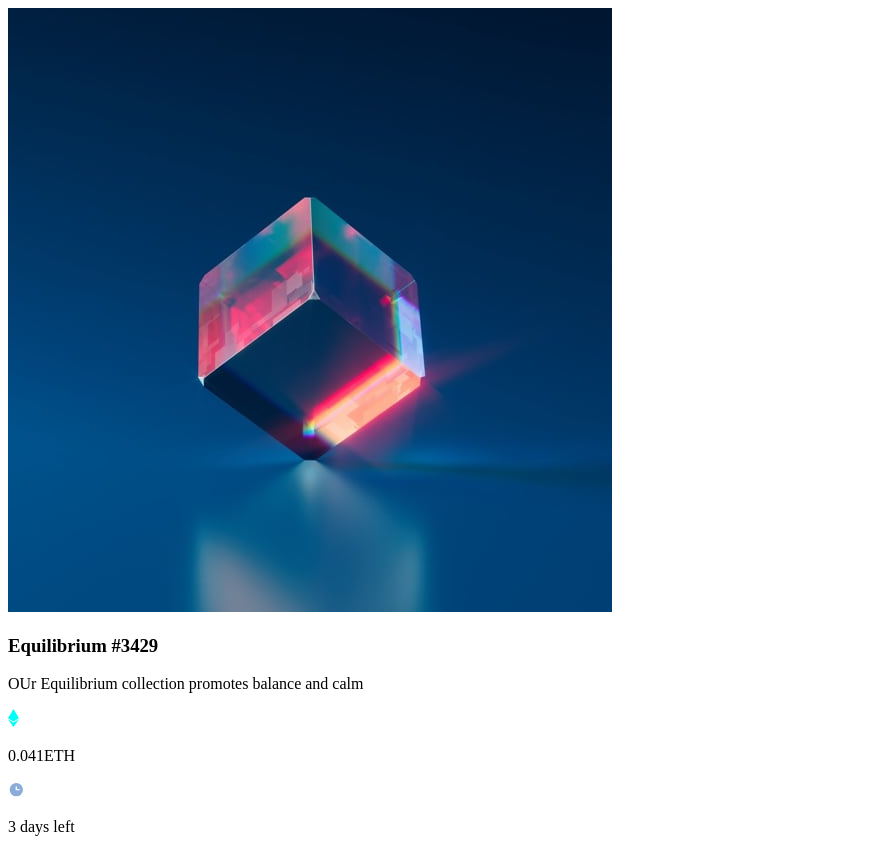
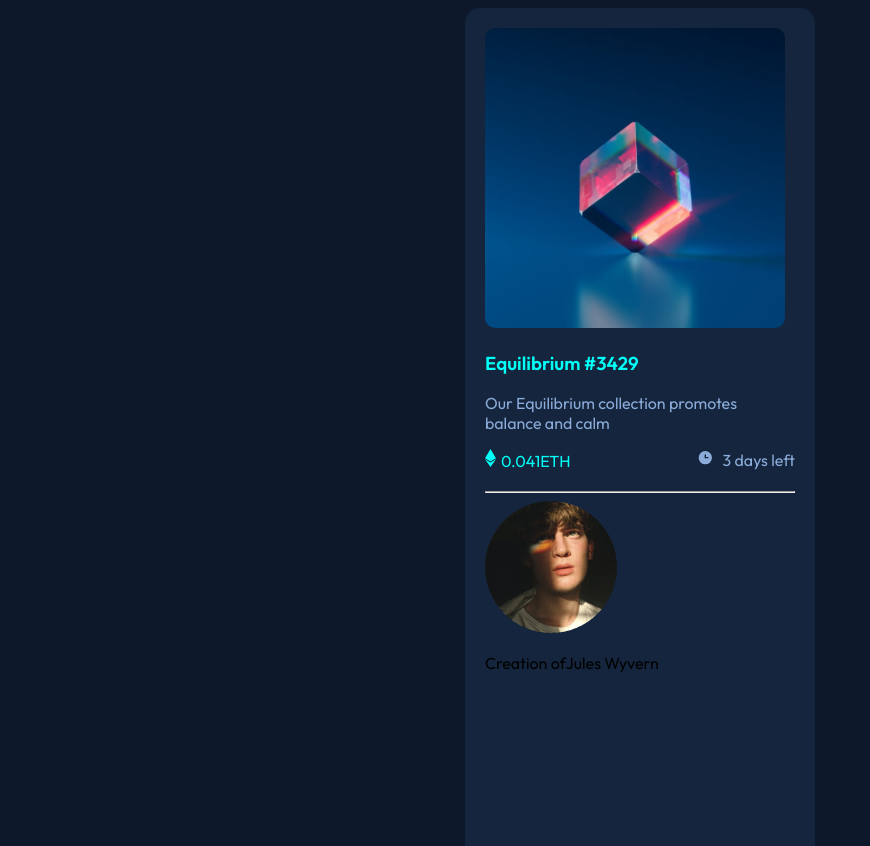
Before and after one commit to halaibrahim867/NFT-preview-card-component-challenge-hub, a plain HTML site: page index.html in a window 1280 px wide. Shown: the top 846 px of the page, without its empty margins (0-870 px from the left). Drawn offline with Linux system fonts and the light colour scheme.

Commit message:
add style of h3, paragraph and icons

```diff
--- a/index.html
+++ b/index.html
@@ -5,6 +5,9 @@
     <meta http-equiv="X-UA-Compatible" content="IE=edge">
     <meta name="viewport" content="width=device-width, initial-scale=1.0">
     <title>Template_3_Frontend_Mentor</title>
+    <link rel="preconnect" href="https://fonts.googleapis.com">
+<link rel="preconnect" href="https://fonts.gstatic.com" crossorigin>
+<link href="https://fonts.googleapis.com/css2?family=Outfit:wght@300;400;600&display=swap" rel="stylesheet">
     <link rel="stylesheet" href="style.css">
 
 </head>
@@ -15,15 +18,15 @@
         </div>
         <div class="child_2">
             <h3>Equilibrium  #3429</h3>
-            <p>OUr Equilibrium collection promotes balance and calm</p>
+            <p>Our Equilibrium collection promotes balance and calm</p>
         </div>
 
         <div class="child_3">
             <div>
-                 <span><img src="icon-ethereum.svg" > </span> <p>0.041ETH </p>
+                <img src="icon-ethereum.svg" ><span>0.041ETH </span>
             </div>
             <div>
-                <sapn><img src="icon-clock.svg"></sapn> <p>3 days left</p>
+                <img src="icon-clock.svg"> <span>3 days left</span>
             </div>
         </div>
         <hr>
--- a/style.css
+++ b/style.css
@@ -0,0 +1,48 @@
+*{
+    --moz-box-sizing: border-box;
+    --webkit-box-sizing:border-box;
+    box-sizing: border-box;
+}
+body{
+    height: 120vh;
+    font-family: 'Outfit', sans-serif;
+    background-color: hsl(217, 54%, 11%);
+}
+:root{
+    --main-color:hsl(178, 100%, 50%);
+    --second-color:#8BACD9;
+}
+.parent{
+    width: 350px;
+    height: 850px;
+    margin: auto;
+    padding: 20px;
+    background-color: hsl(216, 50%, 16%);
+    border-radius: 15px;
+}
+.child_1 img {
+    width: 300px;
+    height: 300px;
+    border-radius: 10px;
+}
+.child_2 h3{
+    color:var(--main-color);
+}
+.child_2 h3 +p{
+    color:var(--second-color);
+}
+
+.child_3 {
+    display: flex;
+    justify-content: space-between;
+    margin-bottom: 20px;
+}
+.child_3 div:first-of-type span{
+    color: var(--main-color);
+}
+.child_3 div:last-of-type span{
+    color:var(--second-color);
+}
+.child_3 span {
+    margin-left: 5px;
+}
```
